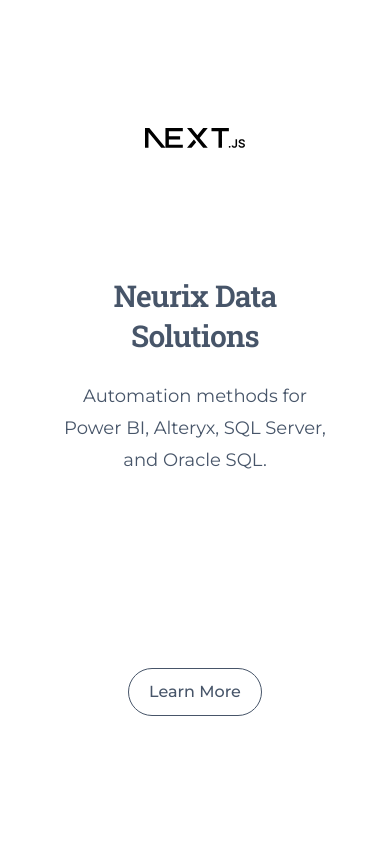
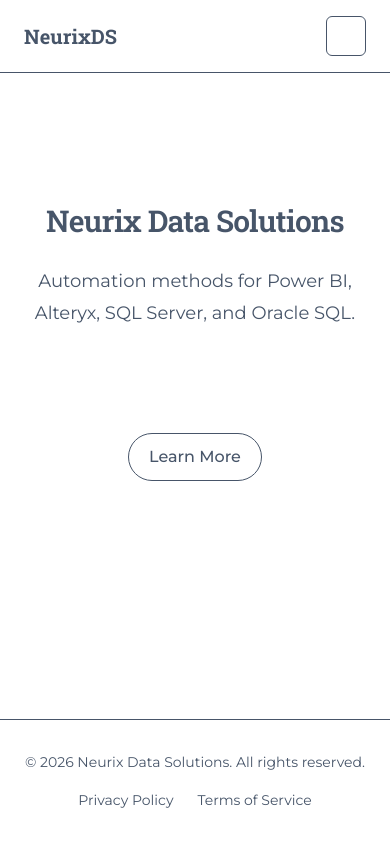
Before and after one commit to slark889/Neurix_Data_Solutions, a Next.js app: page / in a window 390 px wide. Built offline with nearby package versions, Linux system fonts and the light colour scheme.

Commit message:
[Maya] Build Layout component with sticky Header, Footer, and responsive Navigation (mobile hamburger)

```diff
--- a/src/app/layout.tsx
+++ b/src/app/layout.tsx
@@ -1,5 +1,6 @@
 import type { Metadata } from "next";
 import { Montserrat, Roboto_Slab } from "next/font/google";
+import Layout from "@/components/Layout";
 import "./globals.css";
 
 const montserrat = Montserrat({
@@ -27,7 +28,9 @@
       lang="en"
       className={`${montserrat.variable} ${robotoSlab.variable} h-full antialiased`}
     >
-      <body className="min-h-full flex flex-col">{children}</body>
+      <body className="min-h-full">
+        <Layout>{children}</Layout>
+      </body>
     </html>
   );
 }
--- a/src/app/page.tsx
+++ b/src/app/page.tsx
@@ -1,17 +1,7 @@
-import Image from "next/image";
-
 export default function Home() {
   return (
-    <div className="flex flex-col flex-1 items-center justify-center bg-color-bg font-sans">
-      <main className="flex flex-1 w-full max-w-3xl flex-col items-center justify-between py-32 px-16 bg-color-bg sm:items-start">
-        <Image
-          className="dark:invert"
-          src="/next.svg"
-          alt="Next.js logo"
-          width={100}
-          height={20}
-          priority
-        />
+    <div className="flex flex-col flex-1 items-center justify-center">
+      <div className="flex w-full max-w-3xl flex-col items-center justify-between gap-10 py-32 px-6 sm:items-start">
         <div className="flex flex-col items-center gap-6 text-center sm:items-start sm:text-left">
           <h1 className="max-w-xs text-3xl font-semibold leading-10 tracking-tight text-color-dark font-serif">
             Neurix Data Solutions
@@ -34,7 +24,7 @@
             Learn More
           </a>
         </div>
-      </main>
+      </div>
     </div>
   );
 }
--- /dev/null
+++ b/src/components/Footer.tsx
@@ -0,0 +1,33 @@
+export default function Footer() {
+  const currentYear = new Date().getFullYear();
+
+  return (
+    <footer className="border-t border-color-body/10 bg-color-bg">
+      <div className="mx-auto flex max-w-6xl flex-col items-center justify-between gap-4 px-6 py-8 sm:flex-row">
+        <p className="text-sm text-color-body">
+          &copy; {currentYear} Neurix Data Solutions. All rights reserved.
+        </p>
+        <nav aria-label="Footer navigation">
+          <ul className="flex items-center gap-6">
+            <li>
+              <a
+                href="/privacy"
+                className="text-sm text-color-body hover:text-color-primary transition-colors"
+              >
+                Privacy Policy
+              </a>
+            </li>
+            <li>
+              <a
+                href="/terms"
+                className="text-sm text-color-body hover:text-color-primary transition-colors"
+              >
+                Terms of Service
+              </a>
+            </li>
+          </ul>
+        </nav>
+      </div>
+    </footer>
+  );
+}
--- /dev/null
+++ b/src/components/Header.tsx
@@ -0,0 +1,21 @@
+import Link from "next/link";
+import Navigation from "./Navigation";
+
+export default function Header() {
+  return (
+    <header className="sticky top-0 z-50 bg-color-bg/95 backdrop-blur-sm border-b border-color-body/10">
+      <div className="relative mx-auto flex max-w-6xl items-center justify-between px-6 py-4">
+        {/* Logo */}
+        <Link
+          href="/"
+          className="text-xl font-bold font-serif text-color-dark whitespace-nowrap"
+        >
+          Neurix<span className="text-color-primary">DS</span>
+        </Link>
+
+        {/* Navigation */}
+        <Navigation />
+      </div>
+    </header>
+  );
+}
--- /dev/null
+++ b/src/components/Layout.tsx
@@ -0,0 +1,12 @@
+import Header from "./Header";
+import Footer from "./Footer";
+
+export default function Layout({ children }: { children: React.ReactNode }) {
+  return (
+    <div className="flex min-h-screen flex-col">
+      <Header />
+      <main className="flex-1">{children}</main>
+      <Footer />
+    </div>
+  );
+}
--- /dev/null
+++ b/src/components/Navigation.tsx
@@ -0,0 +1,79 @@
+"use client";
+
+import { useState } from "react";
+import Link from "next/link";
+
+const navLinks = [
+  { href: "/", label: "Home" },
+  { href: "/services", label: "Services" },
+  { href: "/about", label: "About" },
+  { href: "/contact", label: "Contact" },
+];
+
+export default function Navigation() {
+  const [isOpen, setIsOpen] = useState(false);
+
+  return (
+    <nav aria-label="Main navigation">
+      {/* Hamburger button – visible on mobile */}
+      <button
+        type="button"
+        className="md:hidden flex flex-col justify-center items-center w-10 h-10 gap-1.5 rounded-md border border-color-body/30 hover:border-color-primary transition-colors"
+        onClick={() => setIsOpen(!isOpen)}
+        aria-expanded={isOpen}
+        aria-controls="mobile-menu"
+        aria-label="Toggle navigation menu"
+      >
+        <span
+          className={`block h-0.5 w-5 bg-color-body transition-transform duration-300 ${
+            isOpen ? "translate-y-2 rotate-45" : ""
+          }`}
+        />
+        <span
+          className={`block h-0.5 w-5 bg-color-body transition-opacity duration-300 ${
+            isOpen ? "opacity-0" : ""
+          }`}
+        />
+        <span
+          className={`block h-0.5 w-5 bg-color-body transition-transform duration-300 ${
+            isOpen ? "-translate-y-2 -rotate-45" : ""
+          }`}
+        />
+      </button>
+
+      {/* Desktop navigation */}
+      <ul className="hidden md:flex items-center gap-8">
+        {navLinks.map((link) => (
+          <li key={link.href}>
+            <Link
+              href={link.href}
+              className="text-sm font-medium text-color-body uppercase tracking-wider hover:text-color-primary transition-colors"
+            >
+              {link.label}
+            </Link>
+          </li>
+        ))}
+      </ul>
+
+      {/* Mobile menu dropdown */}
+      {isOpen && (
+        <ul
+          id="mobile-menu"
+          className="absolute top-full left-0 right-0 bg-color-bg border-t border-color-body/10 shadow-lg md:hidden"
+        >
+          {navLinks.map((link) => (
+            <li key={link.href}>
+              <Link
+                href={link.href}
+                className="block px-6 py-4 text-base font-medium text-color-body hover:text-color-primary hover:bg-color-primary/5 transition-colors"
+                onClick={() => setIsOpen(false)}
+              >
+                {link.label}
+              </Link>
+            </li>
+          ))}
+        </ul>
+      )}
+    </nav>
+  );
+}
```
